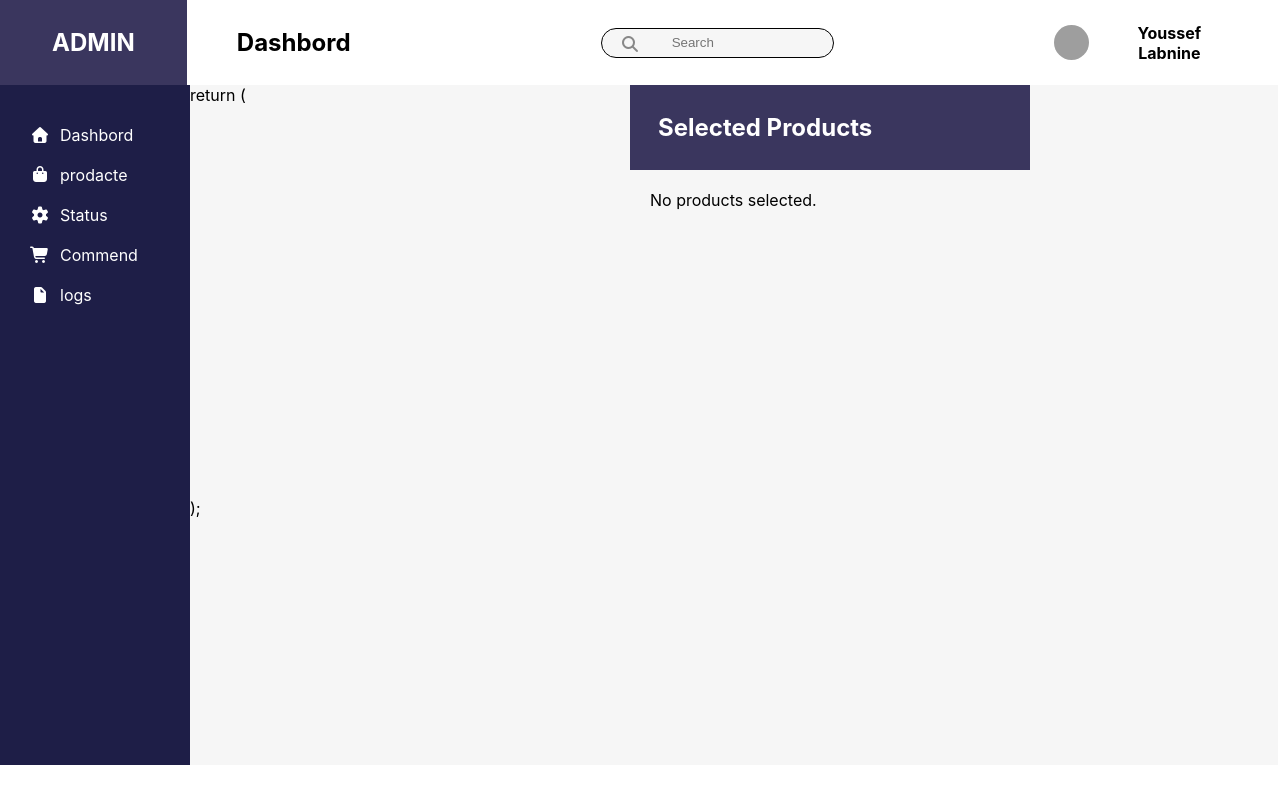
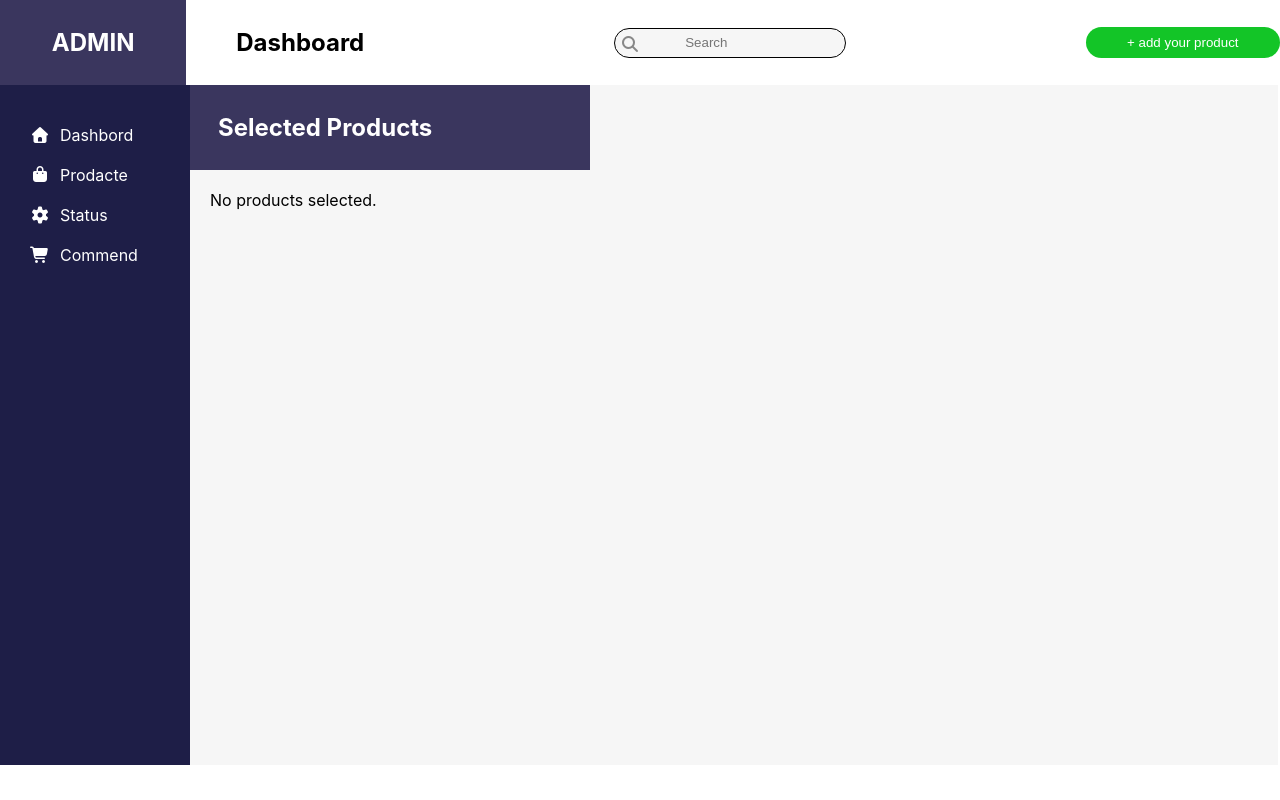
Before and after one commit to yousseflab20-ui/simplon-7, a React (Create React App) app: page /status in a window 1280 px wide. Built offline with nearby package versions, Linux system fonts and the light colour scheme; grey boxes are pictures that could not be loaded.

Commit message:
find project

```diff
--- a/src/App.jsx
+++ b/src/App.jsx
@@ -6,8 +6,10 @@ import Commend from './components/commend';
 import Prodacte from './components/prodacte';
 import Status from './components/status'
 import Layout from "./layout/layout";
+
 function App() {
   return (
+    <>
     <Router>
   <Routes>
     <Route path="/" element={<Layout />}>
@@ -19,6 +21,7 @@ function App() {
     </Route>
   </Routes>
 </Router>
+</>
   );
 }
 export default App;
--- a/src/components/dashbord.jsx
+++ b/src/components/dashbord.jsx
@@ -5,6 +5,7 @@ export default function Dashbord(){
                 <div style={{display:"flex",alignItems:"center",textAlign:"center"}}>
                 <div style={{background:"#3A365E",color:"white",padding:"28px",width:"134px"}}>
                 <h2>ADMIN</h2>
+
             </div>
             <div style={{display:"flex",padding:"0 50px",alignItems:"center"}}>
                 <h2>Dashbord</h2>
--- a/src/components/prodacte.jsx
+++ b/src/components/prodacte.jsx
@@ -20,7 +20,6 @@ export default function Prodacte() {
       )
     );
   };
-
   function ProductCard({ product }) {
     const selected = selectedProducts.find((item) => item.id === product.id);
     const isChecked = !!selected;
--- a/src/components/status.jsx
+++ b/src/components/status.jsx
@@ -3,37 +3,215 @@ import { useLocation } from "react-router-dom";
 
 export default function StatusCommend() {
   const location = useLocation();
+
   const [selectedProducts, setSelectedProducts] = useState(
     location.state?.selectedProducts || []
   );
+
   const handleRemoveProduct = (id) => {
     setSelectedProducts((prev) => prev.filter((item) => item.id !== id));
   };
 
-    return ( <>
+  const [showCard, setShowCard] = useState(false);
+  const [productName, setProductName] = useState("");
+  const handleAddProduct = () => {
+    if (!productName.trim()) {
+      alert("Please enter a product name!");
+      return;
+    }
+
+    const newProduct = {
+      id: Date.now(),
+      name: productName,
+      category: "Default",
+      price: 0,
+      quantity: 1,
+    };
+
+    setSelectedProducts((prev) => [...prev, newProduct]);
+    setProductName("");
+    setShowCard(false);
+  };
+
+  return (
+    <>
       <section id="dashbord">
-                <div style={{display:"flex",alignItems:"center",textAlign:"center"}}>
-                <div style={{background:"#3A365E",color:"white",padding:"28px",width:"134px"}}>
+        <div style={{ display: "flex", alignItems: "center", textAlign: "center" }}>
+          <div
+            style={{
+              background: "#3A365E",
+              color: "white",
+              padding: "28px",
+              width: "134px",
+            }}
+          >
             <h2>ADMIN</h2>
           </div>
-            <div style={{display:"flex",padding:"0 50px",alignItems:"center"}}>
-                <h2>Dashbord</h2>
-                <span style={{marginLeft:"250px"}}><i className="fa-solid fa-magnifying-glass" style={{position: "absolute",top:"36px",left: "620px",color: "#888"}}></i><input type="search" placeholder="Search" style={{ paddingLeft: "70px", width: "100%", height: "30px",borderRadius:"40px",background:"#f6f6f6",border:"1px solid #000000",outline:"none"}}/></span>
-                <img src="https://static.vecteezy.com/ti/photos-gratuite/t1/5346410-gros-plan-portrait-de-souriant-beau-jeune-homme-caucasien-visage-regardant-camera-sur-fond-studio-gris-clair-isole-photo.jpg" style={{width:"35px",height:"35px",marginLeft:"220px",borderRadius:"70px"}}></img><h4 style={{marginLeft:"20px"}}>Youssef Labnine</h4>
+
+          <div style={{ display: "flex", padding: "0 50px", alignItems: "center" }}>
+            <h2>Dashboard</h2>
+            <span style={{ marginLeft: "250px" }}>
+              <i
+                className="fa-solid fa-magnifying-glass"
+                style={{
+                  position: "absolute",
+                  top: "36px",
+                  left: "620px",
+                  color: "#888",
+                }}
+              ></i>
+              <input
+                type="search"
+                placeholder="Search"
+                style={{
+                  paddingLeft: "70px",
+                  width: "100%",
+                  height: "30px",
+                  borderRadius: "40px",
+                  background: "#f6f6f6",
+                  border: "1px solid #000000",
+                  outline: "none",
+                }}
+              />
+            </span>
+          </div>
+          <button
+            onClick={() => setShowCard(true)}
+            style={{
+              marginLeft: "190px",
+              width: "200px",
+              height: "31px",
+              borderRadius: "20px",
+              border: "none",
+              cursor: "pointer",
+              background: "#13C527",
+              color: "white",
+            }}
+          >
+            + add your product
+          </button>
+        </div>
+        {showCard && (
+          <div
+            style={{
+              position: "fixed",
+              top: 0,
+              left: 0,
+              width: "100vw",
+              height: "100vh",
+              background: "rgba(0,0,0,0.4)",
+              display: "flex",
+              alignItems: "center",
+              justifyContent: "center",
+              zIndex: 1000,
+            }}
+            onClick={() => setShowCard(false)}
+          >
+            <div
+              onClick={(e) => e.stopPropagation()}
+              style={{
+                width: "350px",
+                background: "white",
+                borderRadius: "20px",
+                boxShadow: "0px 4px 15px rgba(0,0,0,0.2)",
+                padding: "20px",
+                textAlign: "center",
+                animation: "fadeIn 0.3s ease",
+              }}
+            >
+              <h3 style={{ color: "#3A365E", marginBottom: "10px" }}>
+                Add New Product
+              </h3>
+
+              <input
+                type="text"
+                placeholder="Product name"
+                value={productName}
+                onChange={(e) => setProductName(e.target.value)}
+                style={{
+                  width: "100%",
+                  height: "35px",
+                  borderRadius: "10px",
+                  border: "1px solid #ccc",
+                  paddingLeft: "10px",
+                  marginBottom: "15px",
+                }}
+              />
+
+              <button
+                onClick={handleAddProduct}
+                style={{
+                  width: "100%",
+                  height: "35px",
+                  borderRadius: "10px",
+                  border: "none",
+                  cursor: "pointer",
+                  background: "#0A7AFF",
+                  color: "white",
+                  fontWeight: "bold",
+                }}
+              >
+                Save
+              </button>
             </div>
           </div>
-            <div style={{display:"flex"}}>
-            <div style={{background:"#1E1E47",color:"white",width:"190px",height:"85vh",lineHeight:"40px"}}>
-                <ul style={{paddingTop:"30px",marginLeft:"30px",listStyle:"none"}}>
-                    <li><i className="fa-solid fa-house" style={{marginRight:"10px"}}></i><a href="dashbord" style={{textDecoration:"none",color:"white"}}>Dashbord</a></li>
-                    <li><i className="fa-solid fa-bag-shopping" style={{marginRight:"10px"}}></i><a href="prodacte" style={{textDecoration:"none",color:"white"}}>prodacte</a></li>
-                    <li><i className="fa-solid fa-gear" style={{marginRight:"10px"}}></i><a href="status" style={{textDecoration:"none",color:"white"}}>Status</a></li>
-                    <li><i className="fa-solid fa-cart-shopping" style={{marginRight:"10px"}}></i><a href="commend" style={{textDecoration:"none",color:"white"}}>Commend</a></li>
-                    <li><i className="fa-solid fa-file" style={{marginRight:"10px"}}></i><a href="" style={{textDecoration:"none",color:"white"}}>logs</a></li>
+        )}
+
+        <div style={{ display: "flex" }}>
+          <div
+            style={{
+              background: "#1E1E47",
+              color: "white",
+              width: "190px",
+              height: "85vh",
+              lineHeight: "40px",
+            }}
+          >
+            <ul
+              style={{ paddingTop: "30px", marginLeft: "30px", listStyle: "none" }}
+            >
+              <li>
+                <i className="fa-solid fa-house" style={{ marginRight: "10px" }}></i>
+                <a href="dashbord" style={{ textDecoration: "none", color: "white" }}>
+                  Dashbord
+                </a>
+              </li>
+              <li>
+                <i
+                  className="fa-solid fa-bag-shopping"
+                  style={{ marginRight: "10px" }}
+                ></i>
+                <a href="prodacte" style={{ textDecoration: "none", color: "white" }}>
+                  Prodacte
+                </a>
+              </li>
+              <li>
+                <i className="fa-solid fa-gear" style={{ marginRight: "10px" }}></i>
+                <a href="status" style={{ textDecoration: "none", color: "white" }}>
+                  Status
+                </a>
+              </li>
+              <li>
+                <i
+                  className="fa-solid fa-cart-shopping"
+                  style={{ marginRight: "10px" }}
+                ></i>
+                <a href="commend" style={{ textDecoration: "none", color: "white" }}>
+                  Commend
+                </a>
+              </li>
             </ul>
           </div>
-            <div style={{background:"#f6f6f6",paddingBottom:"20px",width:"85%",display:"grid",gridTemplateColumns:"repeat(2,400px)",gap:"40px"}}>
-                return (
+          <div
+            style={{
+              background: "#f6f6f6",
+              paddingBottom: "20px",
+              width: "85%",
+              display: "grid",
+              gridTemplateColumns: "repeat(2,400px)",
+              gap: "40px",
+            }}
+          >
             <section id="StatusCommend">
               <div style={{ background: "#3A365E", color: "white", padding: "28px" }}>
                 <h2>Selected Products</h2>
@@ -54,7 +232,7 @@ export default function StatusCommend() {
                         padding: "15px",
                         display: "flex",
                         alignItems: "center",
-                justifyContent: "space-between"
+                        justifyContent: "space-between",
                       }}
                     >
                       <div>
@@ -67,7 +245,11 @@ export default function StatusCommend() {
 
                       <i
                         className="fa-solid fa-trash"
-                style={{ cursor: "pointer", color: "red", fontSize: "20px" }}
+                        style={{
+                          cursor: "pointer",
+                          color: "black",
+                          fontSize: "20px",
+                        }}
                         onClick={() => handleRemoveProduct(product.id)}
                       ></i>
                     </div>
@@ -75,10 +257,9 @@ export default function StatusCommend() {
                 )}
               </div>
             </section>
-  );
           </div>
         </div>
       </section>
     </>
-    )
+  );
 }
```
Also changed, not shown: src/components/test.jsx (added), 1 other file (tests, documents, lock files or other folders). Lines whose indentation alone changed are shown as unchanged.
